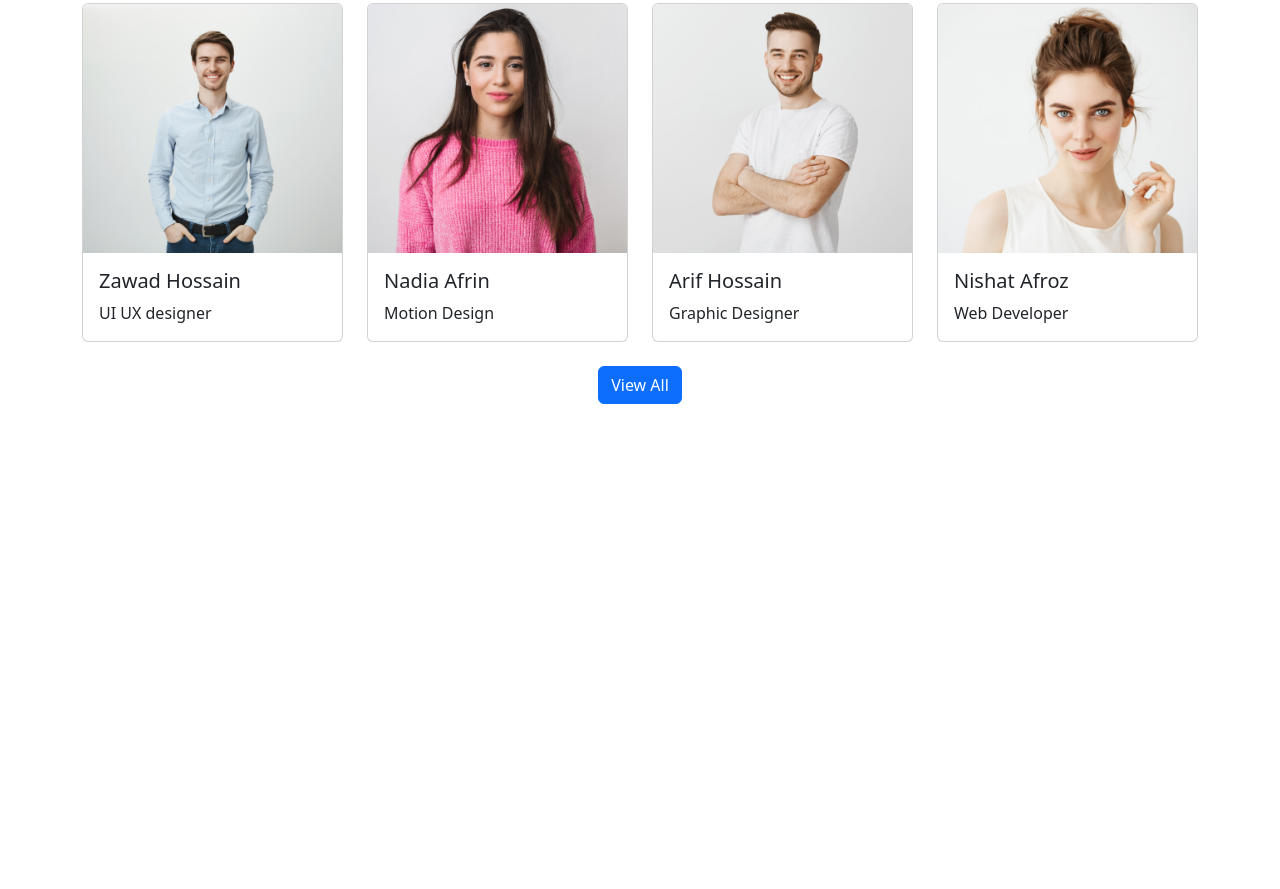
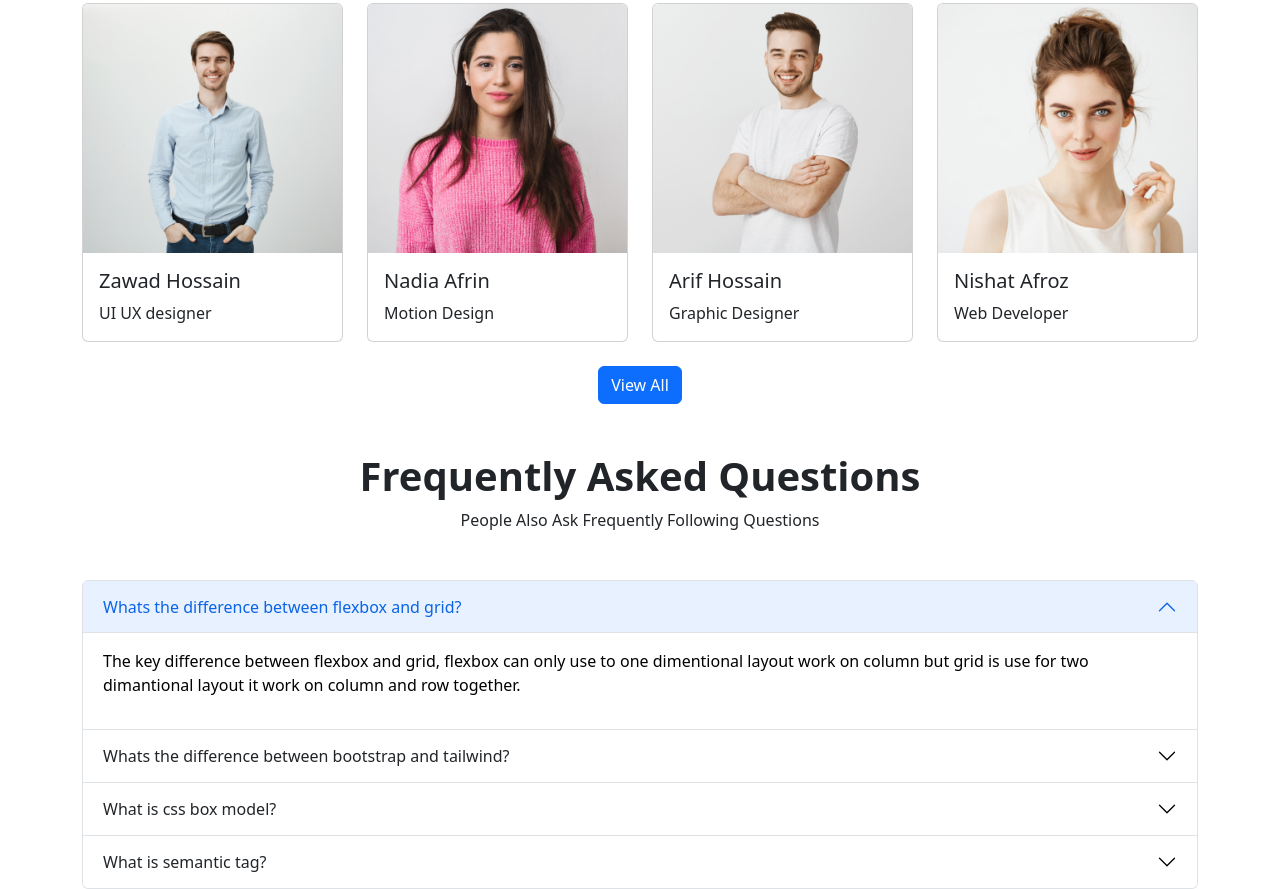
Before and after one commit to ferdouszitu/my-third-assignment, a plain HTML site: page index.html in a window 1280 px wide. Shown: the part 2256-3145 px from the top of the page. Before the commit the page ends 2708 px from the top, so only its background shows below. Drawn offline with nearby package versions, Linux system fonts and the light colour scheme.

Commit message:
FAQ part  added

```diff
--- a/index.html
+++ b/index.html
@@ -303,3 +303,94 @@
             </div>
         </section>
         <!-- Our successful student end  -->
+        <!------------ FAQ Start  --------->
+        <section class="container">
+
+            <div class="text-center my-5">
+
+                <H1 class="fw-bolder">Frequently Asked Questions </H1>
+                <p>People Also Ask Frequently Following Questions</p>
+
+            </div>
+
+            <div class="accordion" id="accordionPanelsStayOpenExample">
+                <div class="accordion-item">
+                    <h2 class="accordion-header" id="panelsStayOpen-headingOne">
+                        <button class="accordion-button" type="button" data-bs-toggle="collapse"
+                            data-bs-target="#panelsStayOpen-collapseOne" aria-expanded="true"
+                            aria-controls="panelsStayOpen-collapseOne">
+                            Whats the difference between flexbox and grid?
+                        </button>
+                    </h2>
+                    <div id="panelsStayOpen-collapseOne" class="accordion-collapse collapse show"
+                        aria-labelledby="panelsStayOpen-headingOne">
+                        <div class="accordion-body">
+                            <p> The key difference between flexbox and grid, flexbox can only use to one dimentional
+                                layout work
+                                on column but grid is use for two dimantional layout it work on column and row together.
+                            </p>
+                        </div>
+                    </div>
+                </div>
+                <div class="accordion-item">
+                    <h2 class="accordion-header" id="panelsStayOpen-headingTwo">
+                        <button class="accordion-button collapsed" type="button" data-bs-toggle="collapse"
+                            data-bs-target="#panelsStayOpen-collapseTwo" aria-expanded="false"
+                            aria-controls="panelsStayOpen-collapseTwo">
+                            Whats the difference between bootstrap and tailwind?
+                        </button>
+                    </h2>
+                    <div id="panelsStayOpen-collapseTwo" class="accordion-collapse collapse"
+                        aria-labelledby="panelsStayOpen-headingTwo">
+                        <div class="accordion-body">
+                            <p>Bootstrap comes with a set of pre-styled responsive, mobile-first components that possess
+                                a
+                                definite UI kit. Tailwind CSS uses a set of utility classes to create a neat UI with
+                                more
+                                flexibility and uniqueness. Sites created using Bootstrap follow the generic pattern
+                                that
+                                makes them look identical</p>
+                            <p>At a glance difference some tags color quantity break point grid policy etc.</p>
+                        </div>
+                    </div>
+                </div>
+                <div class="accordion-item">
+                    <h2 class="accordion-header" id="panelsStayOpen-headingTwo">
+                        <button class="accordion-button collapsed" type="button" data-bs-toggle="collapse"
+                            data-bs-target="#panelsStayOpen-collapseTwo" aria-expanded="false"
+                            aria-controls="panelsStayOpen-collapseTwo">
+                            What is css box model?
+                        </button>
+                    </h2>
+                    <div id="panelsStayOpen-collapseTwo" class="accordion-collapse collapse"
+                        aria-labelledby="panelsStayOpen-headingTwo">
+                        <div class="accordion-body">
+                            <p>The CSS box model is essentially a box that wraps around every HTML element.It is use for
+                                webpage design and layout.
+                            </p>
+                        </div>
+                    </div>
+                </div>
+                <div class="accordion-item">
+                    <h2 class="accordion-header" id="panelsStayOpen-headingThree">
+                        <button class="accordion-button collapsed" type="button" data-bs-toggle="collapse"
+                            data-bs-target="#panelsStayOpen-collapseThree" aria-expanded="false"
+                            aria-controls="panelsStayOpen-collapseThree">
+                            What is semantic tag?
+                        </button>
+                    </h2>
+                    <div id="panelsStayOpen-collapseThree" class="accordion-collapse collapse"
+                        aria-labelledby="panelsStayOpen-headingThree">
+                        <div class="accordion-body">
+                            <p>Semantic tags are html-5 tags which is newly added in html.This addition make website
+                                meaning full
+                                and give html's a new name html-5.The tags are header, nav,
+                                main,footer,article,title,video,audio,iframe etc.
+                            </p>
+                        </div>
+                    </div>
+                </div>
+            </div>
+        </section>
+
+        <!------- FAQ End ------>
```
